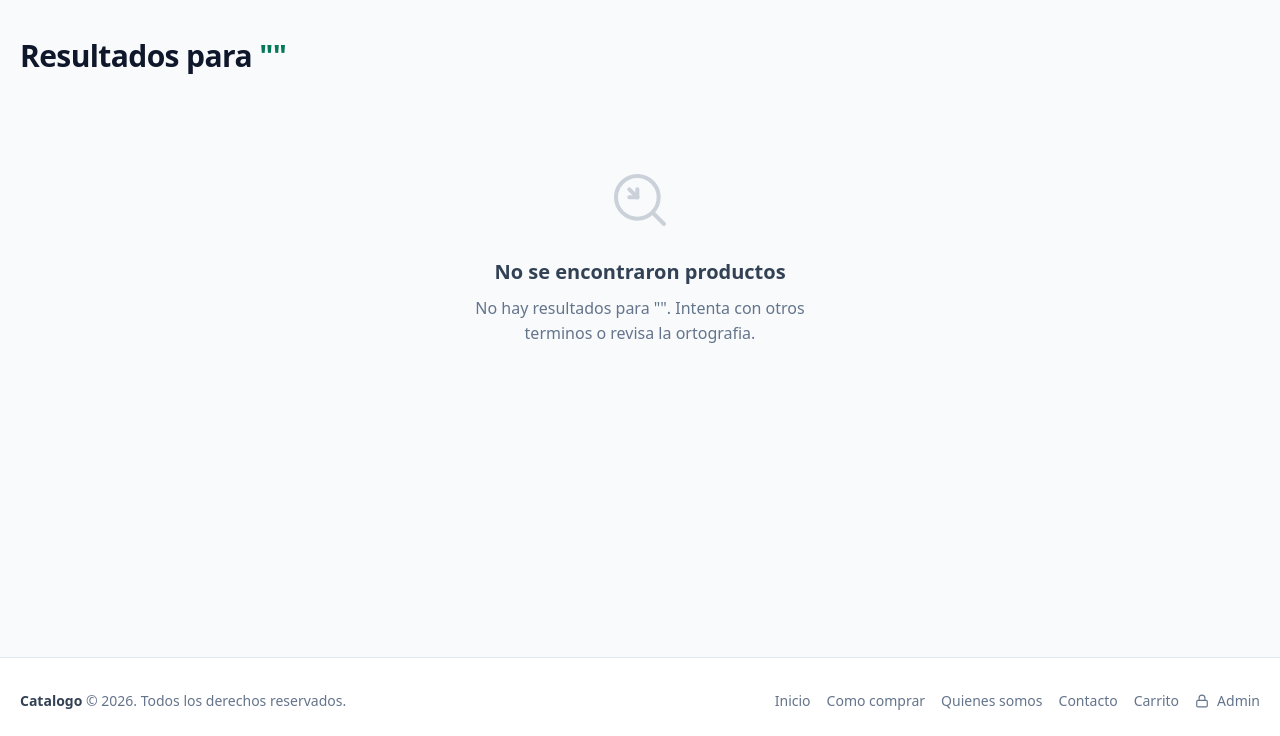
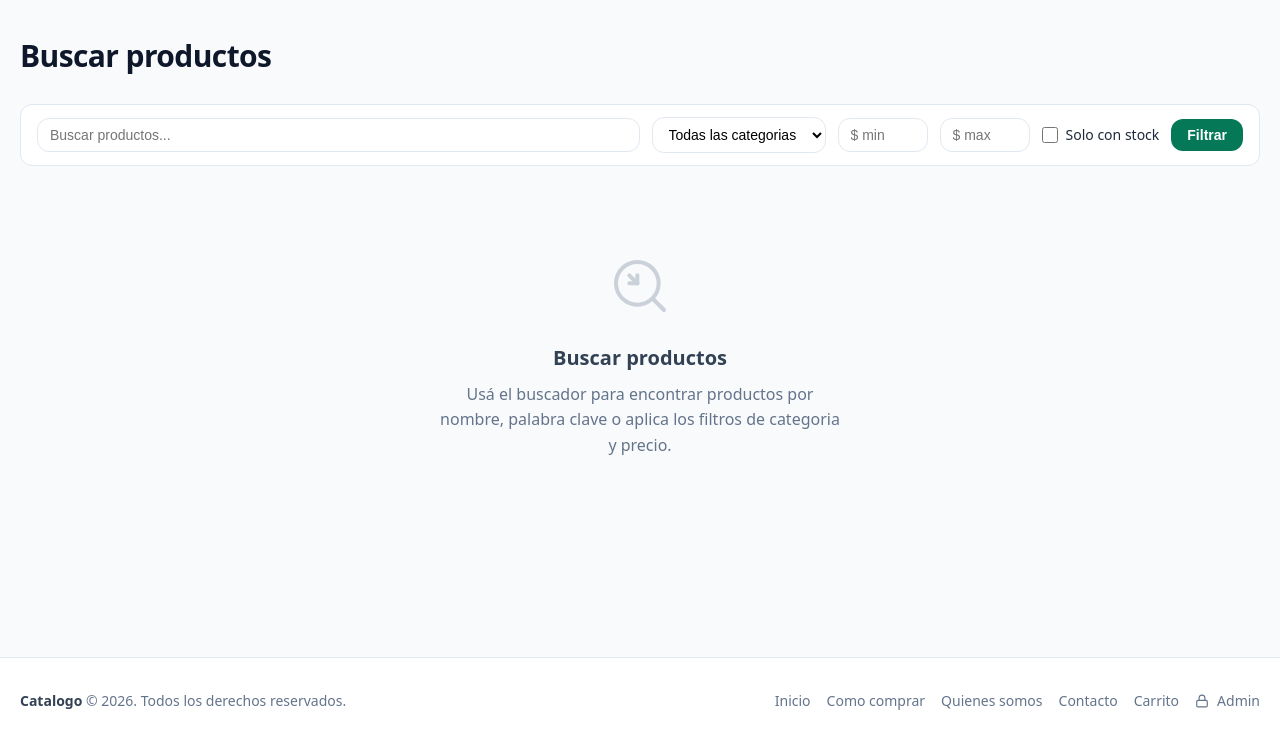
Before and after one commit to renzo23rc/catalogoClaudio, a Django app: page /buscar/ in a window 1280 px wide. Shown: the part 64-800 px from the top of the page. Run offline with Django 5.2, Linux system fonts and the light colour scheme; data that the repository does not hold is empty.

Commit message:
feat: advanced search with filters
- Search now supports: category filter, price range (min/max), in-stock toggle
- Filter bar with clean UI matching the design system
- All filters work together (search term + category + price + stock)
- Clear filters link to reset everything
- Better empty states for search with filters vs without
- Updated search view with all filter parameters

```diff
--- a/products/templates/products/search.html
+++ b/products/templates/products/search.html
@@ -1,25 +1,55 @@
 {% extends 'products/base.html' %}
 {% load product_tags %}
 
-{% block title %}Resultados para "{{ query }}" | Catalogo{% endblock %}
+{% block title %}Buscar{% if query %} "{{ query }}"{% endif %} | Catalogo{% endblock %}
 
 {% block content %}
 <div class="search-header">
-    <h1>Resultados para <span class="search-header__query">"{{ query }}"</span></h1>
+    <h1>{% if query %}Resultados para <span class="search-header__query">"{{ query }}"</span>{% else %}Buscar productos{% endif %}</h1>
     {% if products %}
     <p class="search-header__count">{{ products|length }} producto{{ products|length|pluralize }} encontrado{{ products|length|pluralize }}</p>
     {% endif %}
 </div>
 
+<form class="filter-bar" action="{% url 'products:search' %}" method="get" style="flex-wrap: wrap; gap: var(--space-3);">
+    <input type="text" name="q" value="{{ query }}" placeholder="Buscar productos..."
+           style="flex: 1; min-width: 180px; padding: var(--space-2) var(--space-3); border: 1.5px solid var(--color-border); border-radius: var(--radius-lg); font-size: var(--text-sm);">
+
+    <select name="category" style="padding: var(--space-2) var(--space-3); border: 1.5px solid var(--color-border); border-radius: var(--radius-lg); font-size: var(--text-sm); background: white;">
+        <option value="">Todas las categorias</option>
+        {% for cat in categories %}
+        <option value="{{ cat.slug }}" {% if selected_cat == cat.slug %}selected{% endif %}>{{ cat.name }}</option>
+        {% endfor %}
+    </select>
+
+    <input type="number" name="min_price" value="{{ min_price }}" placeholder="$ min"
+           style="width: 90px; padding: var(--space-2) var(--space-3); border: 1.5px solid var(--color-border); border-radius: var(--radius-lg); font-size: var(--text-sm);">
+
+    <input type="number" name="max_price" value="{{ max_price }}" placeholder="$ max"
+           style="width: 90px; padding: var(--space-2) var(--space-3); border: 1.5px solid var(--color-border); border-radius: var(--radius-lg); font-size: var(--text-sm);">
+
+    <label style="display: flex; align-items: center; gap: var(--space-2); font-size: var(--text-sm); white-space: nowrap; cursor: pointer;">
+        <input type="checkbox" name="in_stock" value="1" {% if in_stock_val %}checked{% endif %} style="width: 16px; height: 16px;">
+        Solo con stock
+    </label>
+
+    <button type="submit" style="padding: var(--space-2) var(--space-4); background: var(--color-primary-700); color: white; border: none; border-radius: var(--radius-lg); cursor: pointer; font-weight: var(--font-semibold); font-size: var(--text-sm);">
+        Filtrar
+    </button>
+
+    {% if query or min_price or max_price or in_stock_val or selected_cat %}
+    <a href="{% url 'products:search' %}" style="font-size: var(--text-sm); color: var(--color-text-muted); text-decoration: none;">Limpiar filtros</a>
+    {% endif %}
+</form>
+
 {% if products %}
-<div class="grid">
+<div class="grid" style="margin-top: var(--space-6);">
     {% for product in products %}
     {% include 'products/includes/product_card.html' %}
     {% endfor %}
 </div>
-
 {% else %}
-<div class="empty-state">
+<div class="empty-state" style="margin-top: var(--space-6);">
     <svg class="empty-state__icon" xmlns="http://www.w3.org/2000/svg" viewBox="0 0 24 24" fill="none" stroke="currentColor" stroke-width="1.5" stroke-linecap="round" stroke-linejoin="round" aria-hidden="true">
         <circle cx="11" cy="11" r="8"/>
         <path d="m21 21-4.3-4.3"/>
@@ -27,10 +57,13 @@
         <path d="M11 8v3"/>
         <path d="M8 11h3"/>
     </svg>
-    <p class="empty-state__title">No se encontraron productos</p>
-    <p class="empty-state__text">
-        No hay resultados para "<strong>{{ query }}</strong>". Intenta con otros terminos o revisa la ortografia.
-    </p>
+    {% if query or min_price or max_price or in_stock_val or selected_cat %}
+    <p class="empty-state__title">No se encontraron productos con esos filtros</p>
+    <p class="empty-state__text">Probá con otros terminos o <a href="{% url 'products:search' %}">limpiá los filtros</a>.</p>
+    {% else %}
+    <p class="empty-state__title">Buscar productos</p>
+    <p class="empty-state__text">Usá el buscador para encontrar productos por nombre, palabra clave o aplica los filtros de categoria y precio.</p>
+    {% endif %}
 </div>
 {% endif %}
 {% endblock %}
--- a/products/views.py
+++ b/products/views.py
@@ -124,14 +124,44 @@ class SearchView(ListView):
 
     def get_queryset(self):
         query = self.request.GET.get('q', '')
+        min_price = self.request.GET.get('min_price', '')
+        max_price = self.request.GET.get('max_price', '')
+        in_stock = self.request.GET.get('in_stock', '')
+        cat_slug = self.request.GET.get('category', '')
+
         qs = Product.objects.filter(is_active=True).prefetch_related('images', 'offers')
+
         if query:
             qs = qs.filter(
                 Q(name__icontains=query) | Q(description__icontains=query)
             )
+
+        if min_price:
+            try:
+                qs = qs.filter(base_price__gte=float(min_price))
+            except ValueError:
+                pass
+
+        if max_price:
+            try:
+                qs = qs.filter(base_price__lte=float(max_price))
+            except ValueError:
+                pass
+
+        if in_stock:
+            qs = qs.filter(stock_quantity__gt=0)
+
+        if cat_slug:
+            qs = qs.filter(category__slug=cat_slug)
+
         return qs
 
     def get_context_data(self, **kwargs):
         context = super().get_context_data(**kwargs)
         context['query'] = self.request.GET.get('q', '')
+        context['min_price'] = self.request.GET.get('min_price', '')
+        context['max_price'] = self.request.GET.get('max_price', '')
+        context['in_stock_val'] = self.request.GET.get('in_stock', '')
+        context['selected_cat'] = self.request.GET.get('category', '')
+        context['categories'] = Category.objects.filter(is_active=True)
         return context
```
